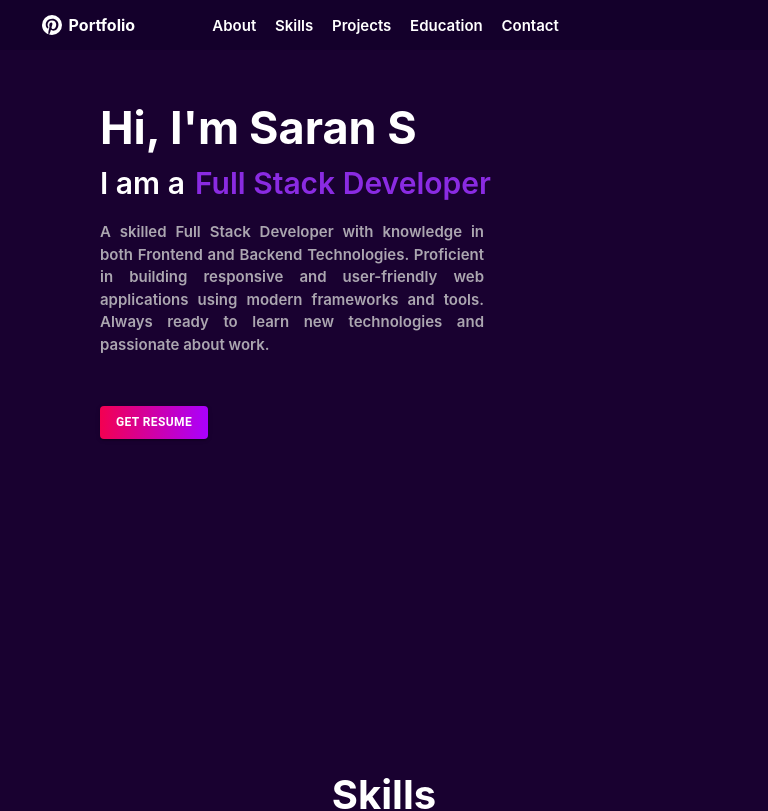
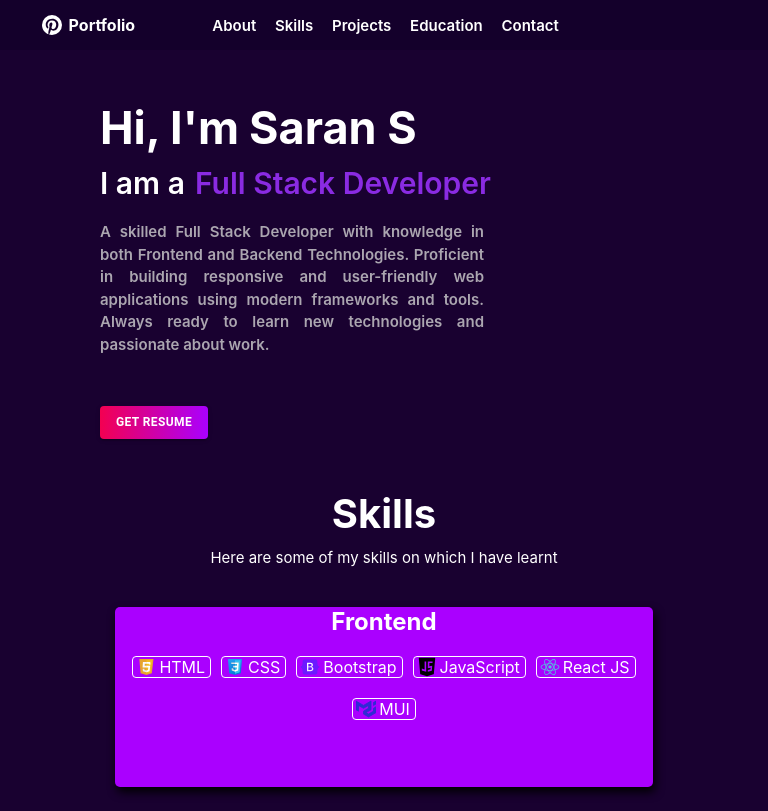
Before and after one commit to Saran2304/Portfolio, a React (Create React App) app: page / in a window 768 px wide. Shown: the top 811 px of the page. Built offline with nearby package versions, Linux system fonts and the light colour scheme.

Commit message:
css update

```diff
--- a/src/Components/portfolio/Home.css
+++ b/src/Components/portfolio/Home.css
@@ -433,8 +433,6 @@
     text-align: justify;
 }
 
-
-
 .contact {
     padding-top: 50px;
     height: 100vh;
@@ -574,7 +572,7 @@
     }
 
     .contact {
-        height: 110vh;
+        height: 100%;
     }
 }
 
@@ -654,11 +652,6 @@
     .social {
         width: 60%;
     }
-
-    /* .contact {
-        height: 110vh;
-    } */
-
 }
 
 @media only screen and (min-width: 375px) and (max-width: 424px) {
@@ -897,7 +890,7 @@
     }
 
     .about {
-        height: 90vh;
+        height: 100%;
     }
 
     .contact {
```
